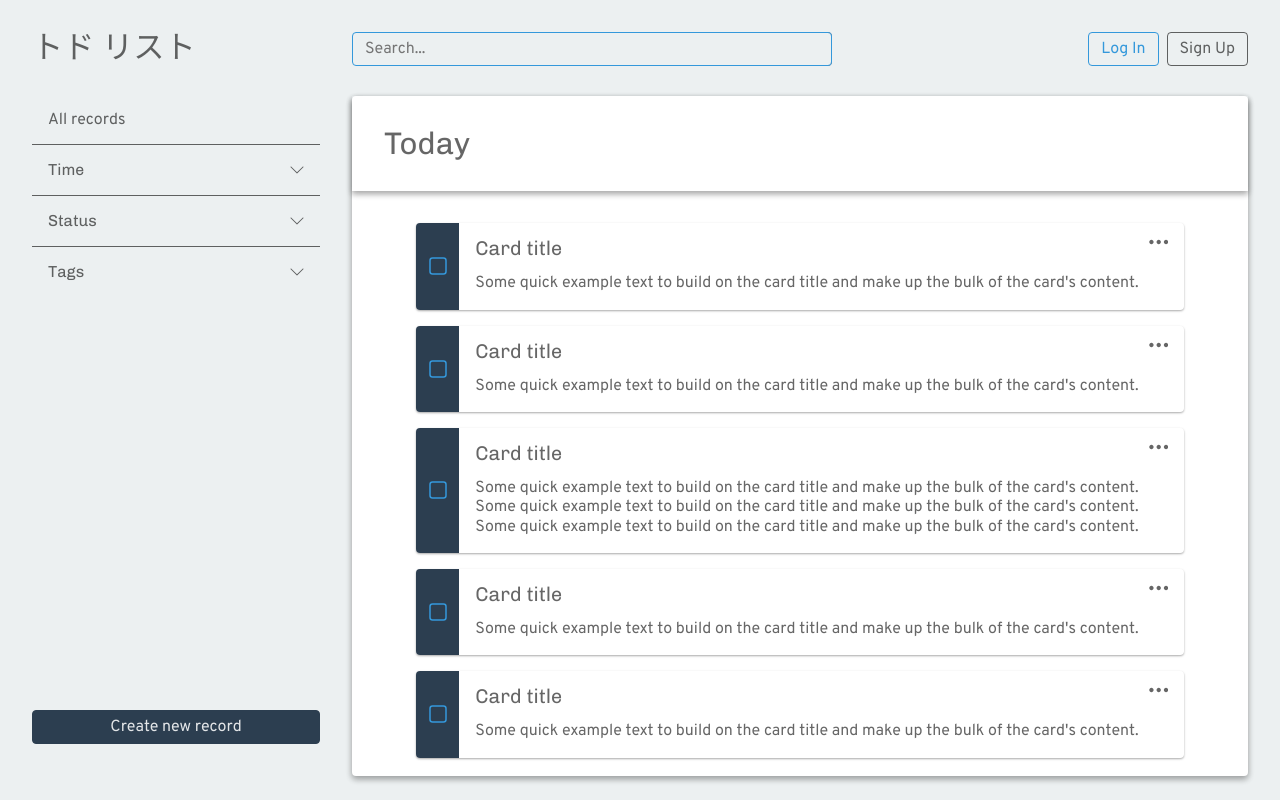
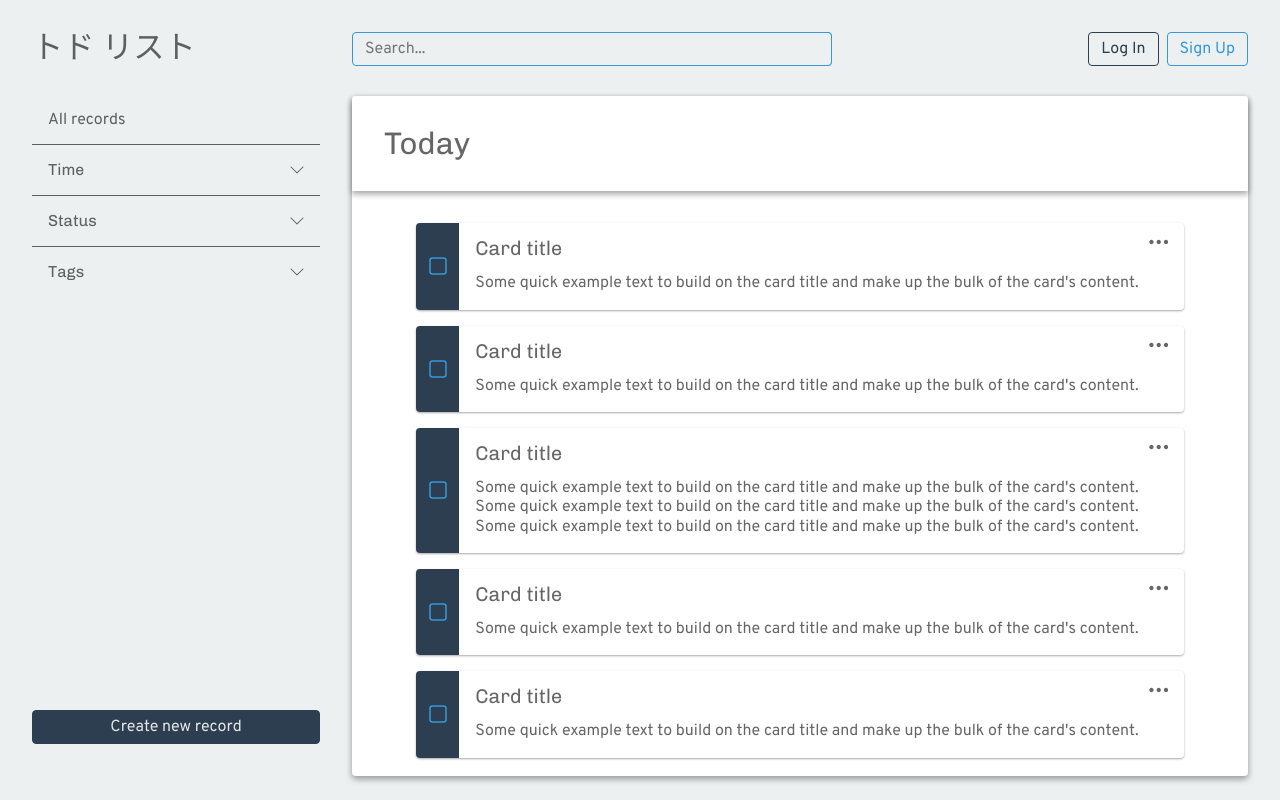
Before and after one commit to n-drobyshevski/taskmanager-frontend, a React (Create React App) app: page / in a window 1280 px wide. Built offline with nearby package versions, Linux system fonts and the light colour scheme.

Commit message:
Changes: Button component classNames, colors

```diff
--- a/src/App.js
+++ b/src/App.js
@@ -14,18 +14,18 @@ function App() {
       <Main />
       {logOutActive && <LogOut onLogOut={()=>{setLogged(false);setLogOutActive(false);}} closeLogOut={() => setLogOutActive(false)}></LogOut>}
       {logInActive && <LogIn signUpCall={()=>{setLogInActive(false);setSignUpActive(true);}} onLogIn={()=>{setLogged(true); setLogInActive(false);}} closeLogIn={() => setLogInActive(false)}></LogIn>}
-      {signUpActive && <SignUp logInCall={()=>{setSignUpActive(false);setLogInActive(true);}} closeSignUp={() => setSignUpActive(false)}></SignUp>}
+      {signUpActive && <SignUp logInCall={()=>{setSignUpActive(false);setLogInActive(true);}} onSignUp={()=>{setLogged(true); setSignUpActive(false);}}closeSignUp={() => setSignUpActive(false)}></SignUp>}
 
     </div>
   );
 }
 function Button(props) {
-  const buttonRef = useRef(null)
+  const buttonRef = useRef(null);
   function click() {
     props.onClick(buttonRef.current);
   }
   return (
-    <button ref={buttonRef} onClick={click} type={props.type} className={`Button ${props.color} ${props.outline ? props.outline : ''}`}>
+    <button className={`Button ${props.color}`} ref={buttonRef} onClick={click} type={props.type} >
       {props.children}
     </button>
   )
@@ -55,18 +55,18 @@ function Header(props) {
       <div className="Search">
         <form onSubmit={() => console.log('OnSubmit {Header}')} role="search">
           <input id="search" type="search" placeholder="Search..." autoFocus required />
-          <Button onClick={() => { }} color='blue' type="submit">Search</Button>
+          <Button onClick={() => { }} color='secondary' type="submit">Search</Button>
         </form>
       </div>
       {props.logged ?
         <div className="LoginRegister">
-          <Button color="blue" outline="outline" onClick={onLogInClick}>Profile</Button>
-          <Button color="blue" outline="outline" onClick={onLogOutClick}>Log Out</Button>
+          <Button color="primary-outline" onClick={onLogInClick}>Profile</Button>
+          <Button color="red-outline" onClick={onLogOutClick}>Log Out</Button>
         </div>
         :
         <div className="LoginRegister">
-          <Button color="blue" outline="outline" onClick={onLogInClick}>Log In</Button>
-          <Button color="secondary" outline="outline" onClick={onSignUpClick}>Sign Up</Button>
+          <Button color="primary-outline" onClick={onLogInClick}>Log In</Button>
+          <Button color="secondary-outline" onClick={onSignUpClick}>Sign Up</Button>
         </div>
       }
     </div>
@@ -176,7 +176,7 @@ function Sidebar() {
 
       </ul>
       <div className="CreateButton">
-        <Button onClick={() => { }} color="dark">Create new record</Button>
+        <Button onClick={() => { }} color="primary">Create new record</Button>
       </div>
     </div>
   )
@@ -219,8 +219,8 @@ function LogOut(props) {
           <p>You want to Log out?</p>
         </div>
         <div className="Footer">
-          <Button type="submit" onClick={()=>{props.closeLogOut()} } color="secondary" outline='outline'>Cancel</Button>
-          <Button type="submit" onClick={() => { props.onLogOut()}} color="dark">Log Out</Button>
+          <Button type="submit" onClick={()=>{props.closeLogOut()} } color="primary-outline" outline='outline'>Cancel</Button>
+          <Button type="submit" onClick={() => { props.onLogOut()}} color="red">Log Out</Button>
         </div>
       </Modal>
     </div>
@@ -237,7 +237,7 @@ function LogIn(props) {
           <input id="password" name="password" type="text" required></input>
         </form>
         <div className="RegFooter">
-          <Button type="submit" onClick={() => { props.onLogIn()}} color="dark">Log in</Button>
+          <Button type="submit" onClick={() => { props.onLogIn()}} color="secondary">Log in</Button>
           <p>Don't have one account yet? <span onClick={()=>{props.signUpCall();}}>Sign Up</span></p>
         </div>
       </Modal>
@@ -260,7 +260,7 @@ function SignUp(props) {
           <input id="password-confirm" name="password-confirm" type="text" required></input>
         </form>
         <div className="RegFooter">
-          <Button type="submit" onClick={() => { props.onLogIn()}} color="dark">Sign Up</Button>
+          <Button type="submit" onClick={() => { props.onSignUp()}} color="secondary">Sign Up</Button>
           <p>Already have one account ? <span onClick={()=>{props.logInCall();}}>Log In</span></p>
         </div>
       </Modal>
--- a/src/App.scss
+++ b/src/App.scss
@@ -1,6 +1,6 @@
 @import "styles/reset";
 @import "styles/fonts";
-
+//color variables
 $color-background: #ecf0f1;
 $color-surface: #ffffff;
 $color-p-dark: #031828;
@@ -21,7 +21,7 @@ $color-text-on-dark-disabled: #ffffff61;
 $color-overlay-hovered: #3498db0a;
 $color-overlay-pressed: #3498db1a;
 $color-overlay-focused: #3498db1f;
-
+//shadow variables
 $outer-shadow: 9px 9px 16px #c9cccd, -9px -9px 16px rgba(255, 255, 255, 0.5);
 $inset-shadow: inset 10px 10px 15px -10px #c9cccd,
 	inset -10px -10px 15px -10px #ffffff;
@@ -31,6 +31,7 @@ $shadow2: 0 3px 6px rgba(0, 0, 0, 0.16), 0 3px 6px rgba(0, 0, 0, 0.23);
 $shadow3: 0 10px 20px rgba(0, 0, 0, 0.19), 0 6px 6px rgba(0, 0, 0, 0.23);
 $shadow4: 0 14px 28px rgba(0, 0, 0, 0.25), 0 10px 10px rgba(0, 0, 0, 0.22);
 $shadow5: 0 19px 38px rgba(0, 0, 0, 0.3), 0 15px 12px rgba(0, 0, 0, 0.22);
+//text variables
 $font-family-heading: "Chivo";
 $font-family-paragraph: "Overpass";
 $h1: 2.441rem;
@@ -40,6 +41,7 @@ $h5: 1rem;
 $p5: 1rem;
 $p4: 1.25rem;
 $p6: 0.8rem;
+
 html,
 body,
 #root,
@@ -47,6 +49,7 @@ body,
 	height: 100%;
 	margin: 0;
 }
+//scroll styles
 * {
 	scrollbar-width: thin;
 	scrollbar-color: $color-primary $color-surface;
@@ -104,23 +107,23 @@ input {
 	text-decoration: none;
 	height: min-content;
 }
-.Button.dark {
+.Button.primary {
 	@include fill($color-primary);
 }
-.Button.dark.outline {
+.Button.primary-outline {
 	@include outline($color-primary);
 }
 .Button.secondary {
-	@include fill($color-text-on-light-2);
-}
-.Button.secondary.outline {
-	@include outline($color-text-on-light-2);
-}
-.Button.blue {
 	@include fill($color-secondary);
 }
-.Button.blue.outline {
+.Button.secondary-outline {
 	@include outline($color-secondary);
+}
+.Button.red {
+	@include fill($color-red);
+}
+.Button.red-outline {
+	@include outline($color-red);
 }
 .App {
 	grid: "header header" 6rem "sidebar main" 85% / [sidebar] 22rem [main] 1fr 2rem;
@@ -170,10 +173,7 @@ input {
 				top: 0;
 				right: 0;
 				width: 6rem;
-				background: $color-primary;
 				border-radius: 0 0.25rem 0.25rem 0;
-				border: 1px solid $color-primary;
-				color: $color-text-on-dark-1;
 			}
 			input:focus {
 				border-color: $color-secondary;
```
